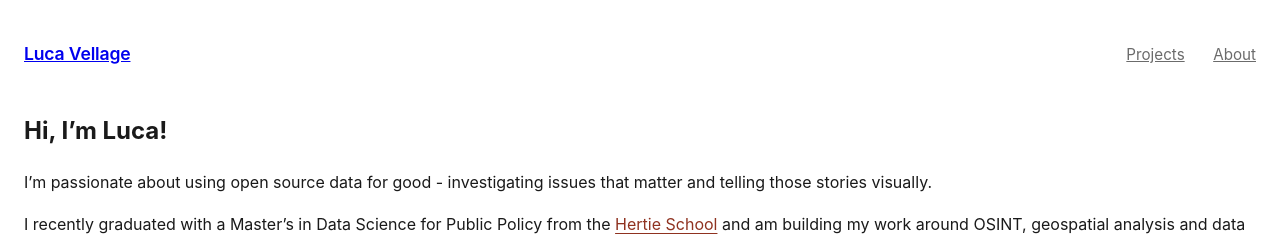
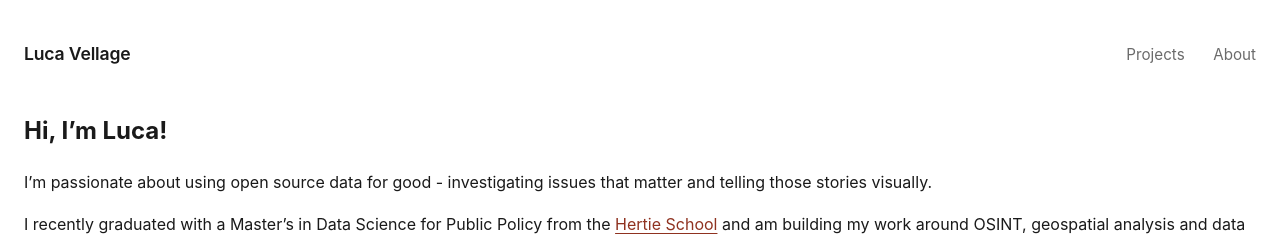
Before and after one commit to LucaVellage/lucavellage.github.io, a Jekyll site: the page built from about.md, in a window 1280 px wide. Shown: the top 237 px of the page. Built offline with Jekyll 4.4.1, drawn with Linux system fonts in a browser that asks for light colours.

Commit message:
undo css fix

```diff
--- a/assets/css/style.scss
+++ b/assets/css/style.scss
@@ -20,6 +20,7 @@
   -webkit-font-smoothing: antialiased;
 }
 
+a { color: inherit; text-decoration: none; }
 
 .site-header {
   max-width: var(--max-width);
@@ -190,22 +191,25 @@
   display: flex;
   gap: 2.5rem;
   margin-top: 1.5rem;
-}
 
-.social-links a {
+  a {
     display: flex;
     align-items: center;
     gap: 0.4rem;
     color: var(--text);
     font-size: 0.9rem;
     text-decoration: none;
+    transition: color 0.15s ease;
+
+    &:hover { color: var(--text); }
+  }
+
+  img {
+    opacity: 1;
     transition: opacity 0.15s ease;
   }
 
-.social-links a:hover {
-  opacity: 0.7;
-}
-
-.social-links img {
+  a:hover img {
     opacity: 1;
   }
+}
```
Lines whose indentation alone changed are shown as unchanged.
